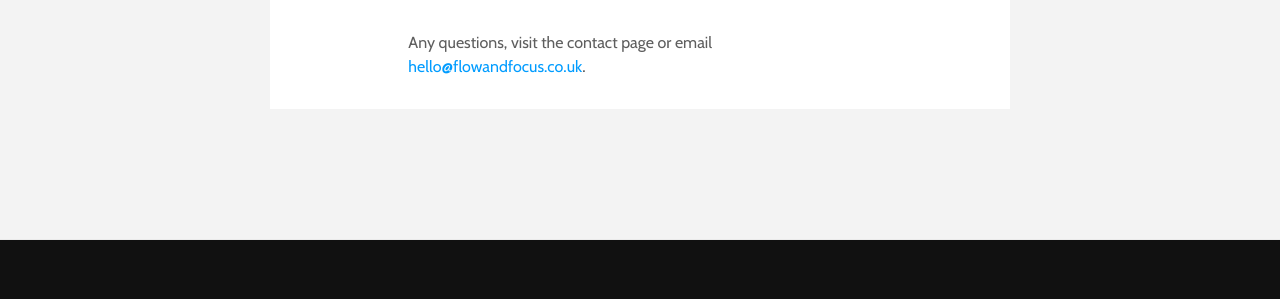
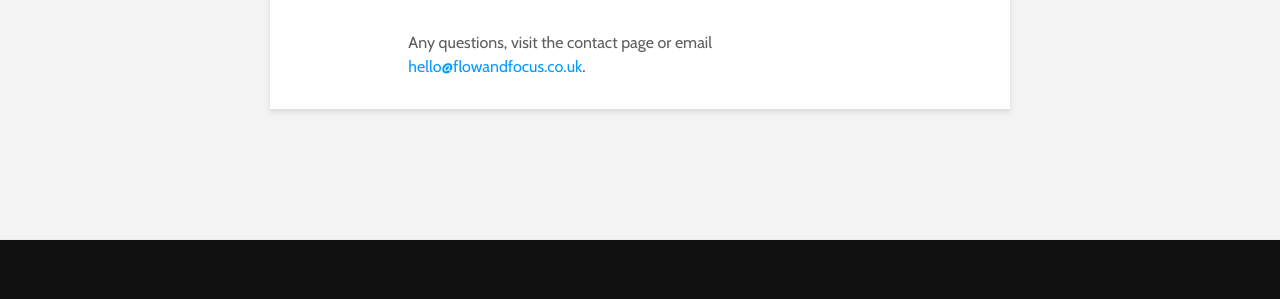
Before and after one commit to wieslawzych/flowandfocus.github.io, a Jekyll site: the page built from aboutus.md, in a window 1280 px wide and 900 px high, scrolled down 1247 px. Shown: the part 393-692 px from the top of the window. Built offline with Jekyll 4.4.1, drawn with Linux system fonts in a browser that asks for light colours; nearby versions of some CDN libraries.

Commit message:
add shadow

```diff
--- a/assets/css/style.css
+++ b/assets/css/style.css
@@ -87,6 +87,7 @@ height: 44vh;
   max-width: 740px;
   position: relative;
     top: -80px;
+    box-shadow: 0 3px 5px 0 rgba(0, 1, 1, .1);
 }
 
 @media (max-width: 799px) {
```
